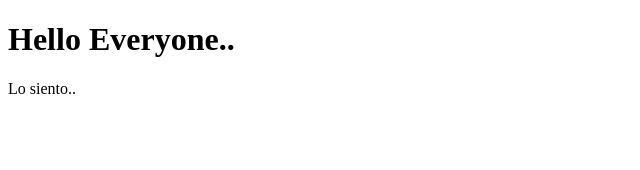
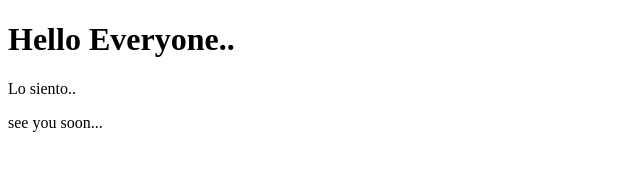
Before and after one commit to Mansii-16/Test, a plain HTML site: page index.htm in a window 1280 px wide. Shown: the full height of the page, 0-640 px from the left. Drawn offline with Linux system fonts and the light colour scheme.

```diff
--- a/index.htm
+++ b/index.htm
@@ -8,5 +8,6 @@
 <body>
     <h1>Hello Everyone..</h1>
     <p>Lo siento..</p>
+    <p> see you soon...</p>
 </body>
 </html>
```
